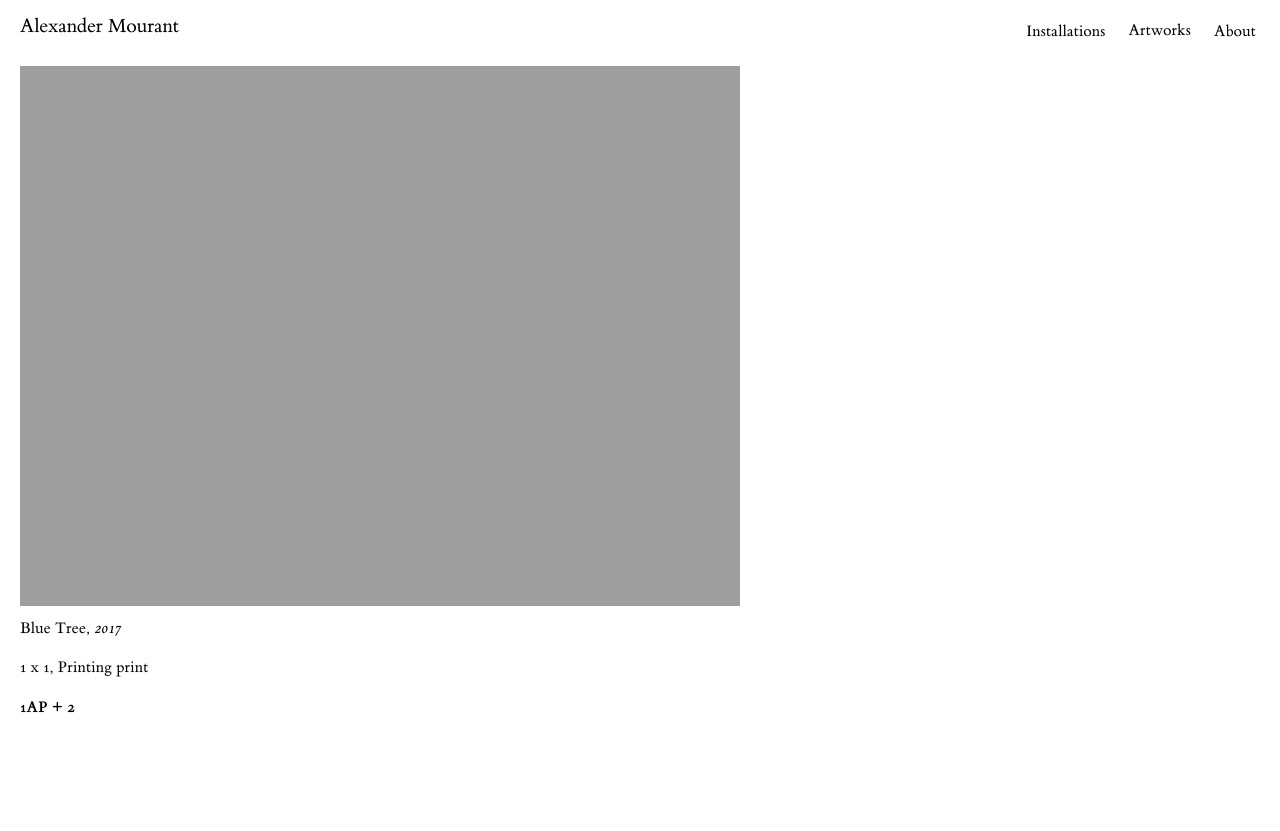
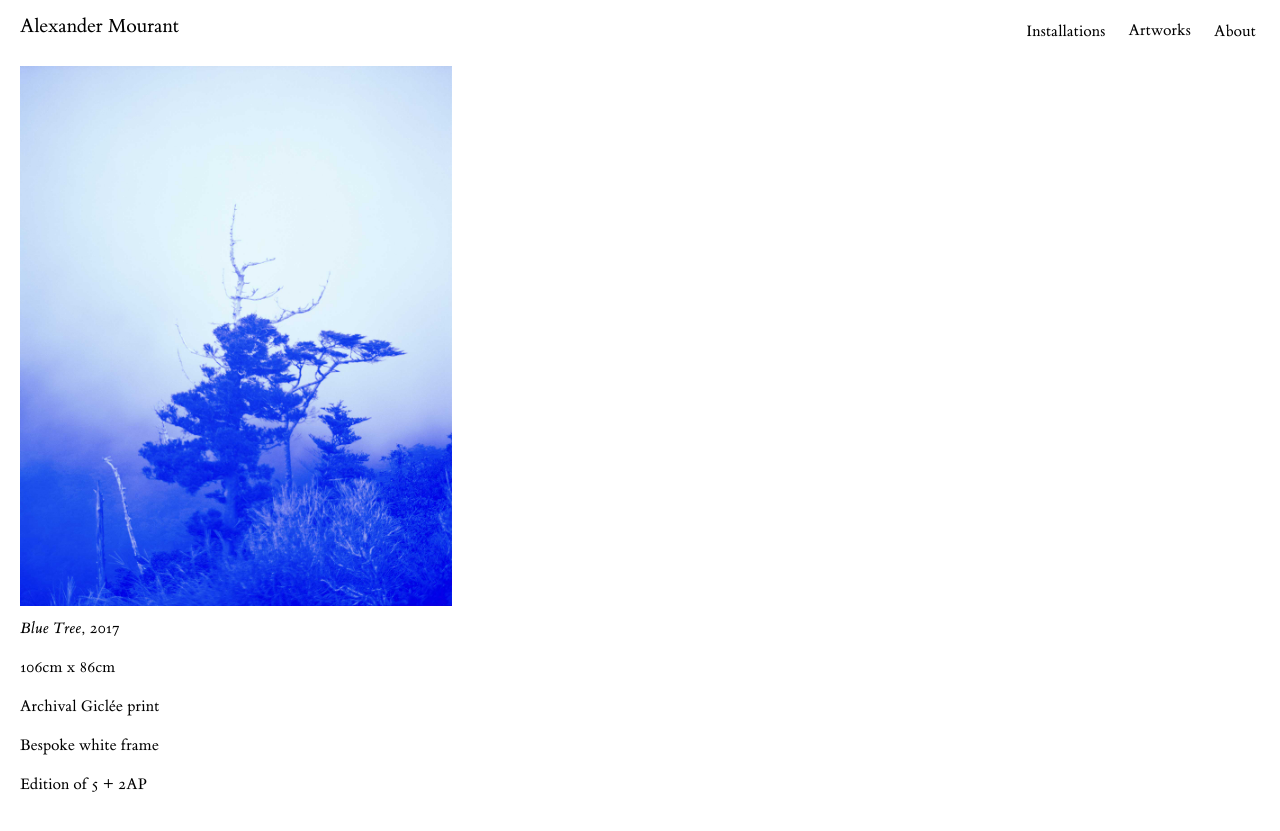
Before and after one commit to HarryFischer/alexandermourant, a Jekyll site: the page built from aomori.markdown, in a window 1280 px wide. Shown: the top 831 px of the page. Built offline with Jekyll 4.4.1, drawn with Linux system fonts in a browser that asks for light colours.

Commit message:
Updated Aomori

```diff
--- a/aomori.markdown
+++ b/aomori.markdown
@@ -3,14 +3,18 @@ title: Aomori
 date: 2021-02-13 18:49:00 Z
 position: 6
 Content:
-- image: "/uploads/Blue%20Tree,%202017.jpg"
+- image: "/uploads/Blue-Tree-2017.jpg"
   video:
   caption-text: |-
-    Blue Tree, *2017*
+    *Blue Tree*, 2017
 
-    1 x 1, Printing print
+    106cm x 86cm
 
-    **1AP \+ 2**
+    Archival Giclée print
+
+    Bespoke white frame
+
+    Edition of 5 \+ 2AP
   image-size: medium
   image-position: top
   image-margin-right: medium
```
